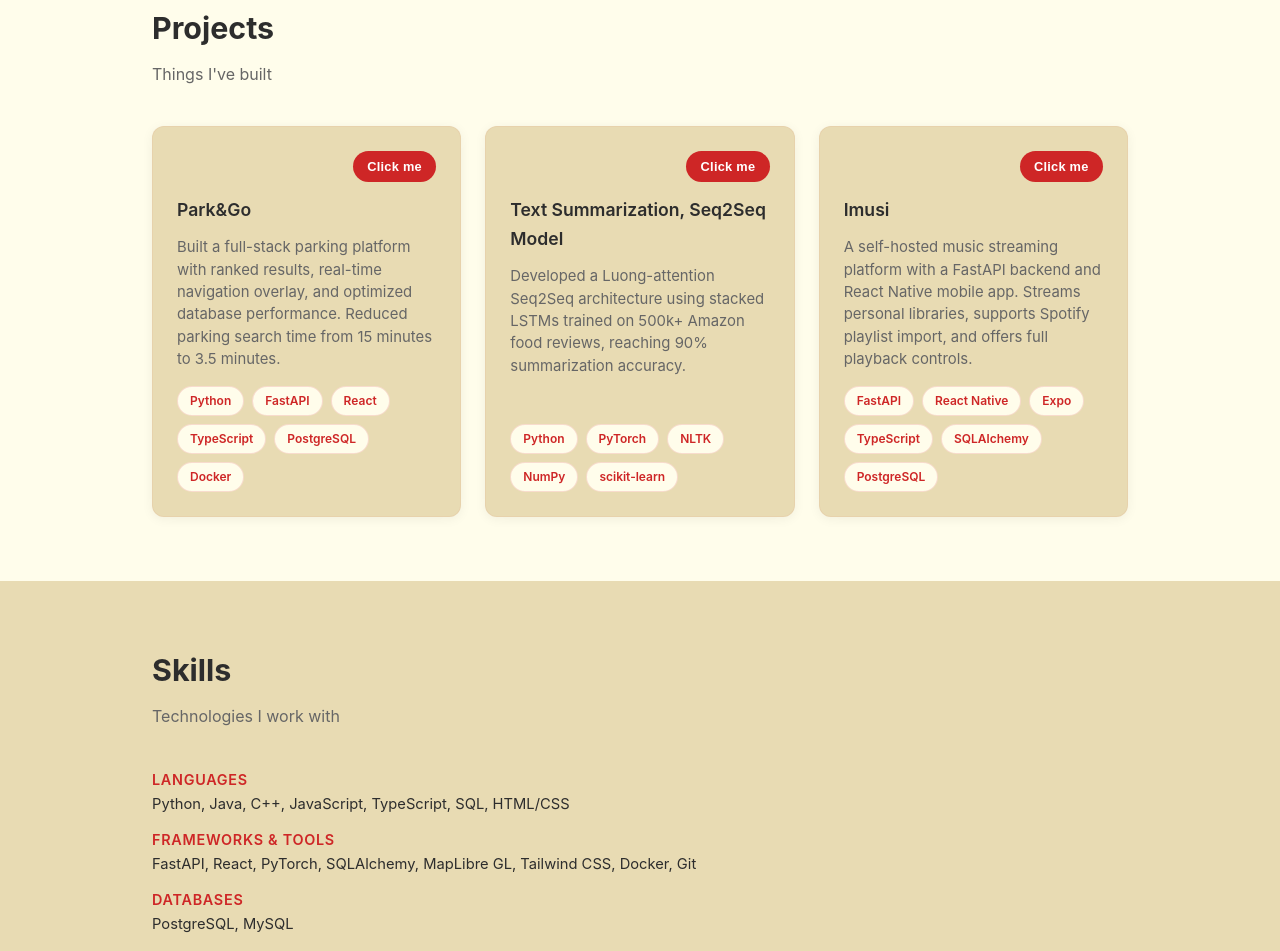
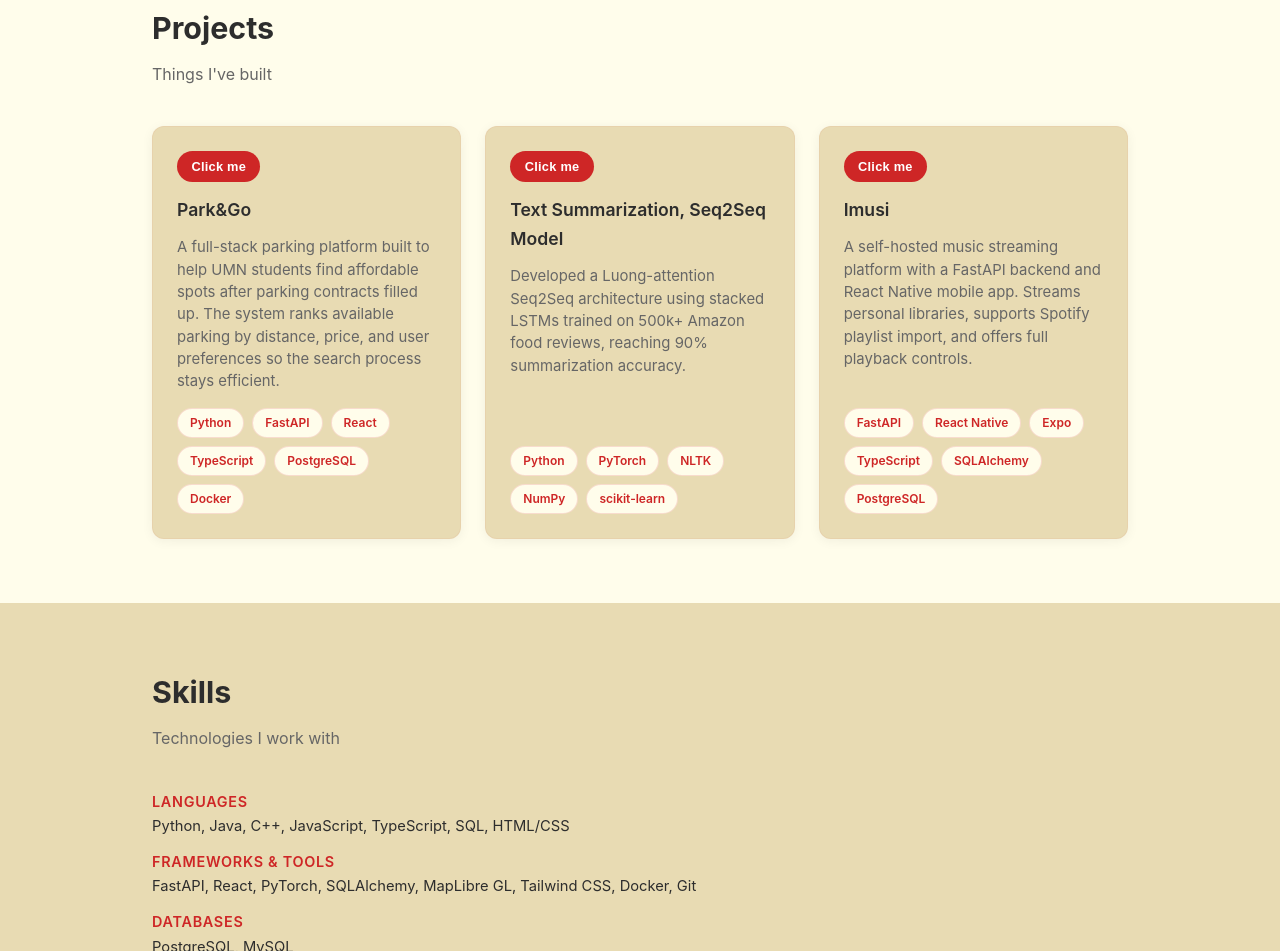
Before and after one commit to Troppy2/portfolio-website, a plain HTML site: page index.html in a window 1280 px wide. Shown: the part 1217-2168 px from the top of the page. Drawn offline with nearby package versions, Linux system fonts and the light colour scheme.

Commit message:
fix: Update project button alignment and enhance project descriptions for clarity

```diff
--- a/index.html
+++ b/index.html
@@ -264,7 +264,7 @@
         }
 
         .project-action-btn {
-            align-self: flex-end;
+            align-self: flex-start;
             margin-bottom: 0.85rem;
             border: 0;
             background: var(--primary);
@@ -788,7 +788,7 @@
                 <div class="project-card">
                     <button type="button" class="project-action-btn" data-project="parkgo">Click me</button>
                     <h3>Park&amp;Go</h3>
-                    <p>Built a full-stack parking platform with ranked results, real-time navigation overlay, and optimized database performance. Reduced parking search time from 15 minutes to 3.5 minutes.</p>
+                    <p>A full-stack parking platform built to help UMN students find affordable spots after parking contracts filled up. The system ranks available parking by distance, price, and user preferences so the search process stays efficient.</p>
                     <div class="tech-stack">
                         <span class="tech-tag">Python</span>
                         <span class="tech-tag">FastAPI</span>
@@ -955,7 +955,7 @@
                 github: 'https://github.com/Troppy2/parkandgo-v2',
                 live: 'https://parkango.netlify.app/',
                 tech: ['Python', 'FastAPI', 'React', 'TypeScript', 'PostgreSQL', 'SQLAlchemy', 'Docker', 'MapLibre GL'],
-                blurb: 'I built Park&Go as a full-stack platform to solve the pain of finding parking quickly. I implemented a FastAPI backend with JWT auth, async SQLAlchemy models, and migrations, then built a React and TypeScript frontend that ranks parking options by distance, cost, and user preferences. I integrated real-time navigation behavior, tuned query performance for larger datasets, and validated core user flows with end-to-end and integration tests to keep the app reliable as features expanded.'
+                blurb: 'I built Park&Go to solve a specific UMN parking problem: once parking contracts were gone, finding affordable parking became difficult and inconsistent. The app ranks parking by distance, price, and user preferences, so students can narrow the search space quickly. On the implementation side, I built the FastAPI backend, React and TypeScript frontend, database models, and navigation flow, then optimized the request and query path so the search experience stayed fast under real usage.'
             },
             s2s: {
                 title: 'Text Summarization, Seq2Seq Model',
```
